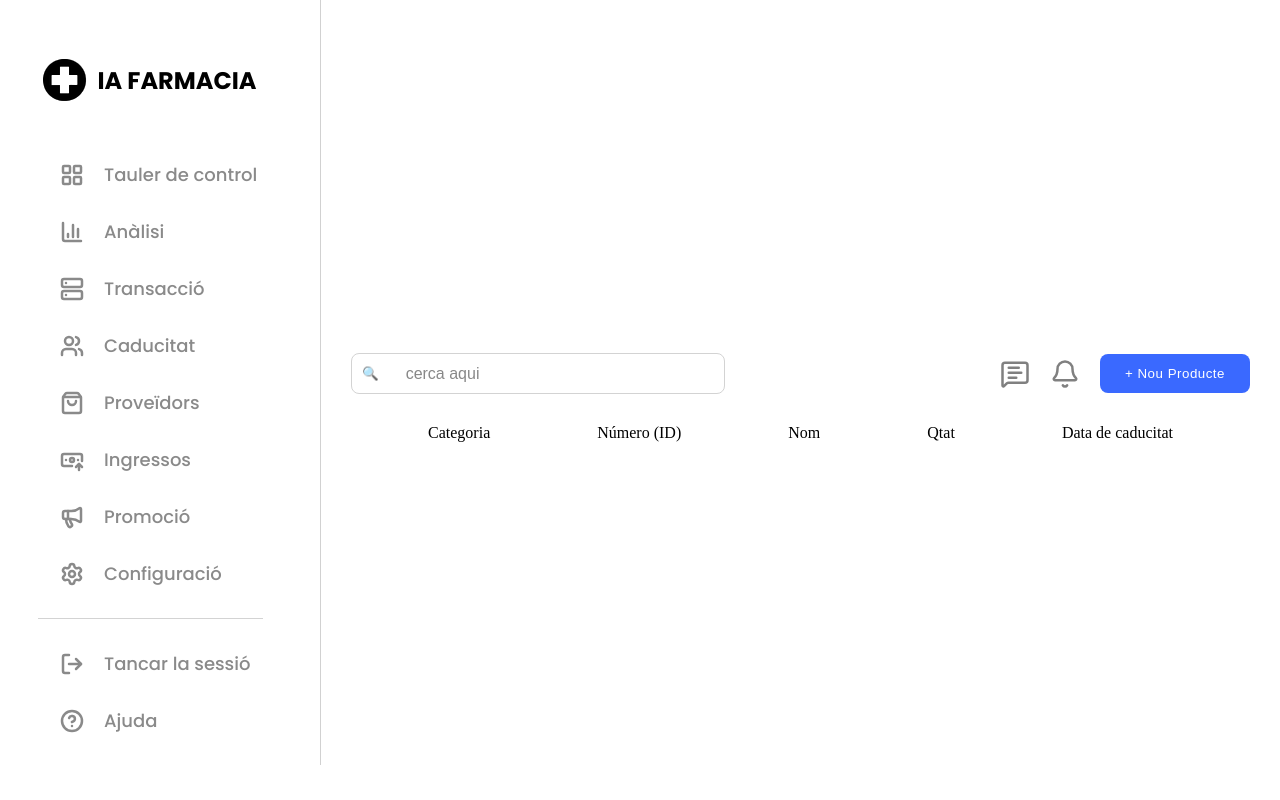
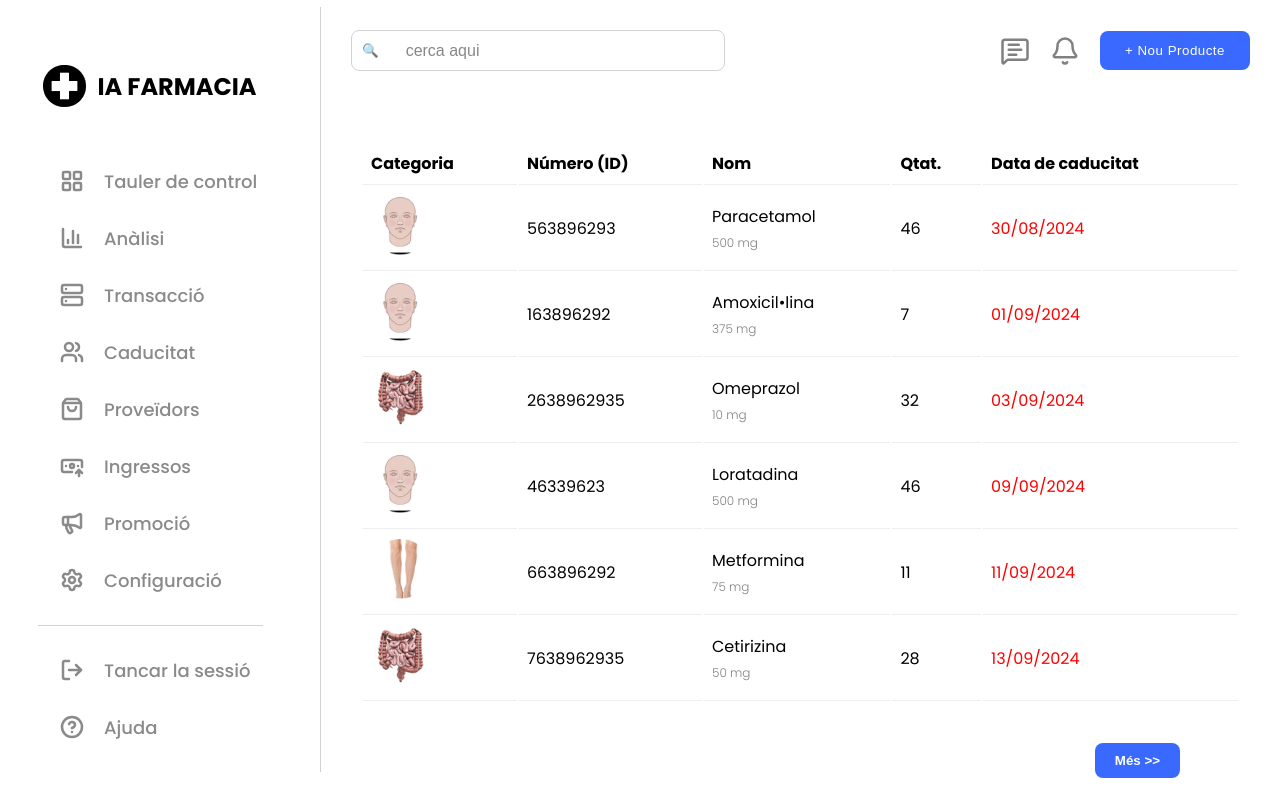
Before and after one commit to GavinCartier/pharmaceutical-ai, a Flask app: page /expiration in a window 1280 px wide. Run offline with Flask 3, Linux system fonts and the light colour scheme.

Commit message:
expiration page finishing touches

```diff
--- a/static/css/expirationpage.css
+++ b/static/css/expirationpage.css
@@ -1,3 +1,7 @@
+body {
+    font-family: 'Poppins', sans-serif;
+}
+
 .expiration-page {
     width: 100%;
 }
@@ -5,17 +9,57 @@
 .expiration-page-top {
     display: flex;
     flex-direction: row;
-    justify-content: space-evenly;
+    justify-content: space-around;
 }
 
 .expiration-page-list {
+    padding: 40px;
+    width: 100%;
+}
 
+.expiration-page-list img {
+    height: 60px;
+    padding: 0;
+}
+
+.expiration-page-list th,
+.expiration-page-list td {
+  padding: 8px;
+  text-align: left;
+  vertical-align: middle;
+  border-bottom: 1px solid #eee;
 }
 
 .expiration-page-list-item {
+    display: flex;
+    flex-direction: row;
+    justify-content: space-around;
+}
 
+.expiration-page strong {
+    font-weight: 400;
+}
+
+.expiration-page small {
+    font-weight: 300;
+    font-size: 12px;
+    color: gray;
 }
 
 .expiration-page-bottom {
+    padding-right: 100px;
+    justify-content: right;
+    display: flex;
+}
 
+.expiry {
+  color: red;
+  white-space: nowrap;
 }
+
+.expiration-page-bottom button {
+    padding: 10px 20px;
+    background-color: #3a69ff;
+    color: white;
+    border-radius: 8px;
+}
--- a/templates/components/expirationpage.html
+++ b/templates/components/expirationpage.html
@@ -16,36 +16,86 @@
       <!-- Actual expiration page component -->
       <div class="expiration-page">
 
-        <!-- The list of expiration page columns -->
-        <div class="expiration-page-top">
-            <div class="expiration-page-top-column">
-                Categoria
-            </div>
-            <div>
-                Número (ID)
-            </div>
-            <div>
-                Nom
-            </div>
-            <div>
-                Qtat
-            </div>
-            <div>
-                Data de caducitat
-            </div>
-        </div>
-
         <!-- The actual list of expiring medications -->
-        <div class="expiration-page-list">
-            <!-- Each expiration medication list entry -->
-             <div class="expiration-page-list-item">
-
-             </div>
-        </div>
+        <table class="expiration-page-list">
+            <thead>
+                <tr>
+                <th>Categoria</th>
+                <th>Número (ID)</th>
+                <th>Nom</th>
+                <th>Qtat.</th>
+                <th>Data de caducitat</th>
+                </tr>
+            </thead>
+            <tbody>
+                <tr>
+                <td><img src="../static/images/Cap.png" alt="head" /></td>
+                <td>563896293</td>
+                <td>
+                    <strong>Paracetamol</strong><br />
+                    <small>500 mg</small>
+                </td>
+                <td>46</td>
+                <td class="expiry">30/08/2024</td>
+                </tr>
+                <tr>
+                <td><img src="../static/images/Cap.png" alt="head" /></td>
+                <td>163896292</td>
+                <td>
+                    <strong>Amoxicil•lina</strong><br />
+                    <small>375 mg</small>
+                </td>
+                <td>7</td>
+                <td class="expiry">01/09/2024</td>
+                </tr>
+                <tr>
+                <td><img src="../static/images/Intestins.png" alt="head" /></td>
+                <td>2638962935</td>
+                <td>
+                    <strong>Omeprazol</strong><br />
+                    <small>10 mg</small>
+                </td>
+                <td>32</td>
+                <td class="expiry">03/09/2024</td>
+                </tr>
+                <tr>
+                <td><img src="../static/images/Cap.png" alt="head" /></td>
+                <td>46339623</td>
+                <td>
+                    <strong>Loratadina</strong><br />
+                    <small>500 mg</small>
+                </td>
+                <td>46</td>
+                <td class="expiry">09/09/2024</td>
+                </tr>
+                <tr>
+                <td><img src="../static/images/Peu.png" alt="head" /></td>
+                <td>663896292</td>
+                <td>
+                    <strong>Metformina</strong><br />
+                    <small>75 mg</small>
+                </td>
+                <td>11</td>
+                <td class="expiry">11/09/2024</td>
+                </tr>
+                <tr>
+                <td><img src="../static/images/Intestins.png" alt="head" /></td>
+                <td>7638962935</td>
+                <td>
+                    <strong>Cetirizina</strong><br />
+                    <small>50 mg</small>
+                </td>
+                <td>28</td>
+                <td class="expiry">13/09/2024</td>
+                </tr>
+            </tbody>
+        </table>
 
         <!-- The button on the bottom -->
         <div class="expiration-page-bottom">
-
+            <button>
+                Més >>
+            </button>
         </div>
       </div>
     </div>
```
